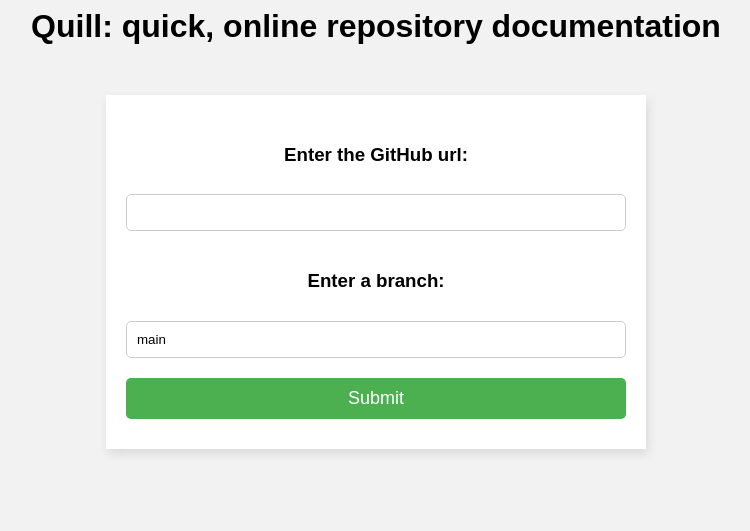
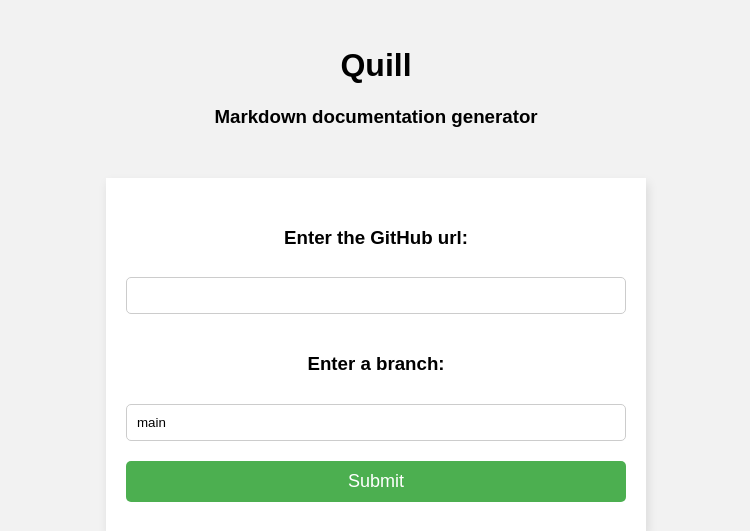
Before and after one commit to mgrinstein/quill, a Django app: page / in a window 1280 px wide. Shown: the top 531 px of the page, without its empty margins (264-1014 px from the left). Run offline with Django 4.2, Linux system fonts and the light colour scheme; some libraries are stand-ins or nearby versions.

Commit message:
Add docs

```diff
--- a/clauding_app/src/main.py
+++ b/clauding_app/src/main.py
@@ -12,7 +12,7 @@
 markdown_template = open("clauding_app/src/template.md", "r").read()
 PROMPT_ELEMENTS = {
     "main_request": "MAIN REQUEST: Given the following codebase, create a markdown file that summarizes it.",
-    "guidelines": "GUIDELINES: Do not include an introductory text for your answer. Just output the .MD file directly.",
+    "guidelines": "GUIDELINES: Just output a valid .MD file. Don't include any introductory text, just the content of the markdown file.",
     "diagram": "DIAGRAM: also include a diagram from the mermaid diagram generator library, summarizing the codebase.",
     "template_to_follow": f"Build up from the following template, as well as general industry best practices for README files: \n MARKDOWN TEMPLATE START:\n {markdown_template} \n MARKDOWN TEMPLATE END",
 }
--- a/clauding_app/templates/clauding_app/index.html
+++ b/clauding_app/templates/clauding_app/index.html
@@ -53,7 +53,11 @@
 </head>
 
 
-<h1>Quill: quick, online repository documentation</h1>
+<br>
+<div>
+  <h1>Quill</h1>
+  <h3>Markdown documentation generator</h3>
+</div>
 
 <form action="{% url 'submit' %}" method='post'>
   {% csrf_token %}
--- a/clauding_app/views.py
+++ b/clauding_app/views.py
@@ -4,7 +4,6 @@
 from django.template import loader
 from markdown import markdown
 
-from clauding.settings import STATIC_URL
 
 from .src.main import generate_readme
 
@@ -22,7 +21,7 @@
     if branch == "":
         branch = "main"
 
-    readme_md = generate_readme(repo, "clauding_app/static/output.md", branch=branch)
+    readme_md = generate_readme(repo, "temp.md", branch=branch)
     ContentFile(readme_md)
 
     if mode == "md":
```
Also changed, not shown: clauding_app/src/read_dir.py (+7 -1 lines), README.md, architecture.jpeg (added).
